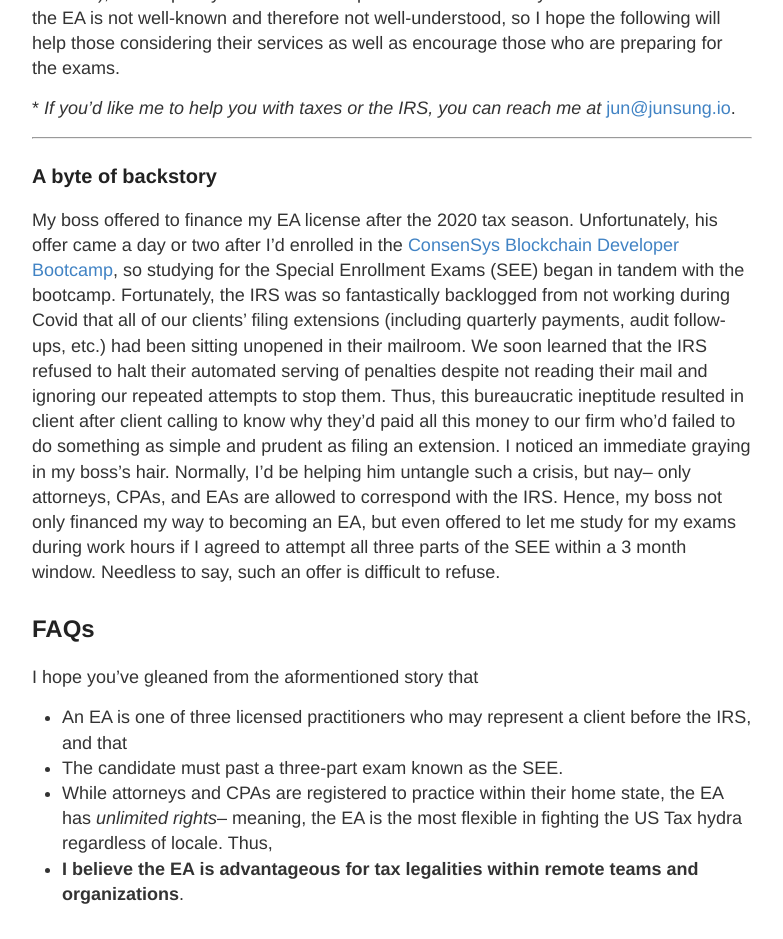
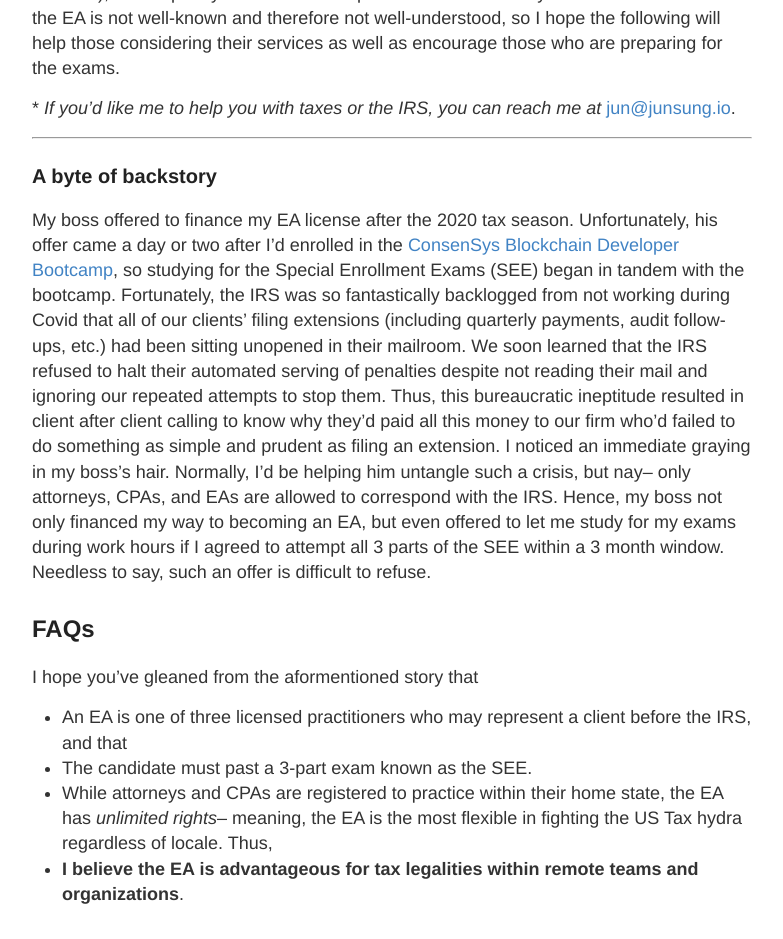
Before and after one commit to poastmil/junsunglee.com, a Jekyll site: the page built from _posts/2021-3-30-A-Tale-of-Tax-Licensing.md, in a window 1280 px wide and 1400 px high, scrolled down 682 px. Shown: the top 939 px of the window, without its empty margins (248-1031 px from the left). Built offline with Jekyll 4.4.1, drawn with Linux system fonts in a browser that asks for light colours; some of the changed text lies outside the part shown.

Commit message:
Updated post

```diff
--- a/_posts/2021-3-30-A-Tale-of-Tax-Licensing.md
+++ b/_posts/2021-3-30-A-Tale-of-Tax-Licensing.md
@@ -18,14 +18,14 @@
 
 ### A byte of backstory
 
-My boss offered to finance my EA license after the 2020 tax season. Unfortunately, his offer came a day or two after I’d enrolled in the [ConsenSys Blockchain Developer Bootcamp](https://junsung.io/ConsenSys-Blockchain-Developer-Bootcamp/), so studying for the Special Enrollment Exams (SEE) began in tandem with the bootcamp. Fortunately, the IRS was so fantastically backlogged from not working during Covid that all of our clients’ filing extensions (including quarterly payments, audit follow-ups, etc.) had been sitting unopened in their mailroom. We soon learned that the IRS refused to halt their automated serving of penalties despite not reading their mail and ignoring our repeated attempts to stop them. Thus, this bureaucratic ineptitude resulted in client after client calling to know why they’d paid all this money to our firm who'd failed to do something as simple and prudent as filing an extension. I noticed an immediate graying in my boss's hair. Normally, I'd be helping him untangle such a crisis, but nay-- only attorneys, CPAs, and EAs are allowed to correspond with the IRS. Hence, my boss not only financed my way to becoming an EA, but even offered to let me study for my exams during work hours if I agreed to attempt all three parts of the SEE within a 3 month window. Needless to say, such an offer is difficult to refuse.
+My boss offered to finance my EA license after the 2020 tax season. Unfortunately, his offer came a day or two after I’d enrolled in the [ConsenSys Blockchain Developer Bootcamp](https://junsung.io/ConsenSys-Blockchain-Developer-Bootcamp/), so studying for the Special Enrollment Exams (SEE) began in tandem with the bootcamp. Fortunately, the IRS was so fantastically backlogged from not working during Covid that all of our clients’ filing extensions (including quarterly payments, audit follow-ups, etc.) had been sitting unopened in their mailroom. We soon learned that the IRS refused to halt their automated serving of penalties despite not reading their mail and ignoring our repeated attempts to stop them. Thus, this bureaucratic ineptitude resulted in client after client calling to know why they’d paid all this money to our firm who'd failed to do something as simple and prudent as filing an extension. I noticed an immediate graying in my boss's hair. Normally, I'd be helping him untangle such a crisis, but nay-- only attorneys, CPAs, and EAs are allowed to correspond with the IRS. Hence, my boss not only financed my way to becoming an EA, but even offered to let me study for my exams during work hours if I agreed to attempt all 3 parts of the SEE within a 3 month window. Needless to say, such an offer is difficult to refuse.
 
 
 ## FAQs
 
 I hope you've gleaned from the aformentioned story that
 - An EA is one of three licensed practitioners who may represent a client before the IRS, and that
-- The candidate must past a three-part exam known as the SEE.
+- The candidate must past a 3-part exam known as the SEE.
 - While attorneys and CPAs are registered to practice within their home state, the EA has *unlimited rights*-- meaning, the EA is the most flexible in fighting the US Tax hydra regardless of locale. Thus,
 - **I believe the EA is advantageous for tax legalities within remote teams and organizations**.
 
@@ -36,7 +36,7 @@
 
 ![SEE Results](../images/SEE.png)
 
-SEE-1 tests on Individual returns, SEE-2 on Business, and SEE-3 covers Client Representation (Ethics). [Gleim recommends](https://www.gleim.com/enrolled-agent-review/blog/ea-exam-study-schedule-tcja/) setting aside 8 weeks each for SEE 1-2, and 6 weeks for SEE-3; and as the exams can be taken in any order, [Reddit advises](https://www.reddit.com/r/taxpros/comments/7nx16x/how_long_did_it_take_to_pass_the_ea_exam/) taking part3 (considered easiest), followed by part1 and part2 (the toughest).
+SEE-1 tests on Individual returns, SEE-2 on Business, and SEE-3 covers Client Representation (Ethics). [Gleim recommends](https://www.gleim.com/enrolled-agent-review/blog/ea-exam-study-schedule-tcja/) setting aside 8 weeks each for SEE 1-2, and 6 weeks for SEE-3; and as the exams can be taken in any order, [Reddit advises](https://www.reddit.com/r/taxpros/comments/7nx16x/how_long_did_it_take_to_pass_the_ea_exam/) taking SEE-3 (considered easiest), followed by SEE-1 and SEE-2 (the toughest).
 
 This is essentially the snowball effect: getting small wins under your belt, which will motivate you in tackling bigger challenges and eventually finishing strong. [Gleim also recommends](https://www.gleim.com/enrolled-agent-review/blog/ea-exam-study-schedule-tcja/) taking the SEE in sequence since each successive part builds upon the one before. Now I agree that SEE 1-2 have many overlapping parts, but one should be wary about about the supposed easiness of SEE-3 as I felt that part to be unnecessarily tricky with the questions being insidiously worded. This Redditor had a similar experience:
 
@@ -72,6 +72,8 @@
 
 The careful reader might've noticed that I completed the SEE in December, but didn't receive the news of my enrollment til February. One does not simply become enrolled after the exams; the IRS can deny your application they find your background and tax history questionable. So after coughing up the application fee, the IRS performs a minor audit and you learn to empathize with future clients.
 
+And like an attorney or CPA, EAs must log 72 hours of continuing education every 3 years with a minimum of 16 hours per year (two of which must be on ethics) in order to maintain their license.
+
 You can reach me with any burning questions at [jun@junsung.io](jun@junsung.io).
 
 ---
```
Also changed, not shown: other parts of _posts/2021-3-30-A-Tale-of-Tax-Licensing.md (+1 -1 lines).
